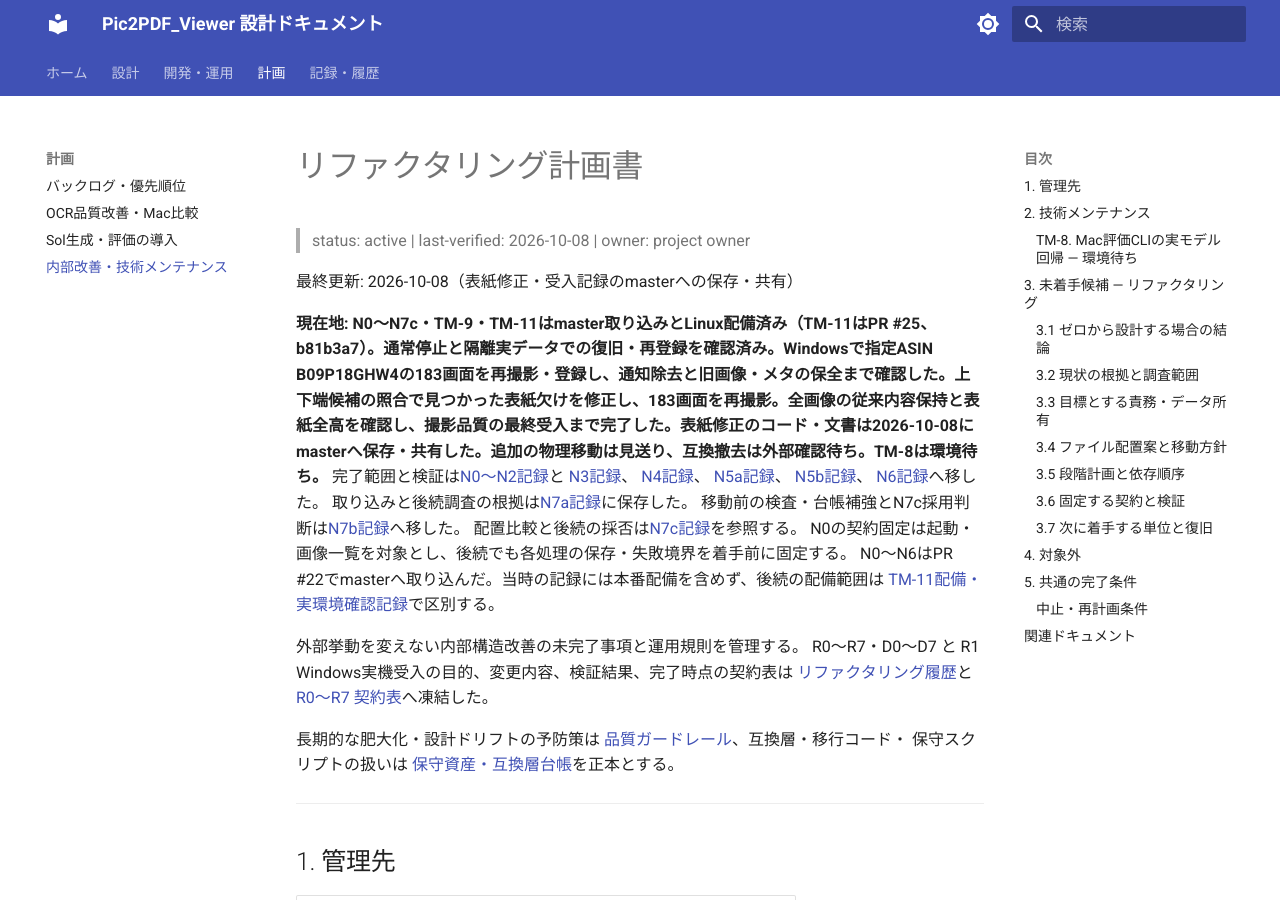
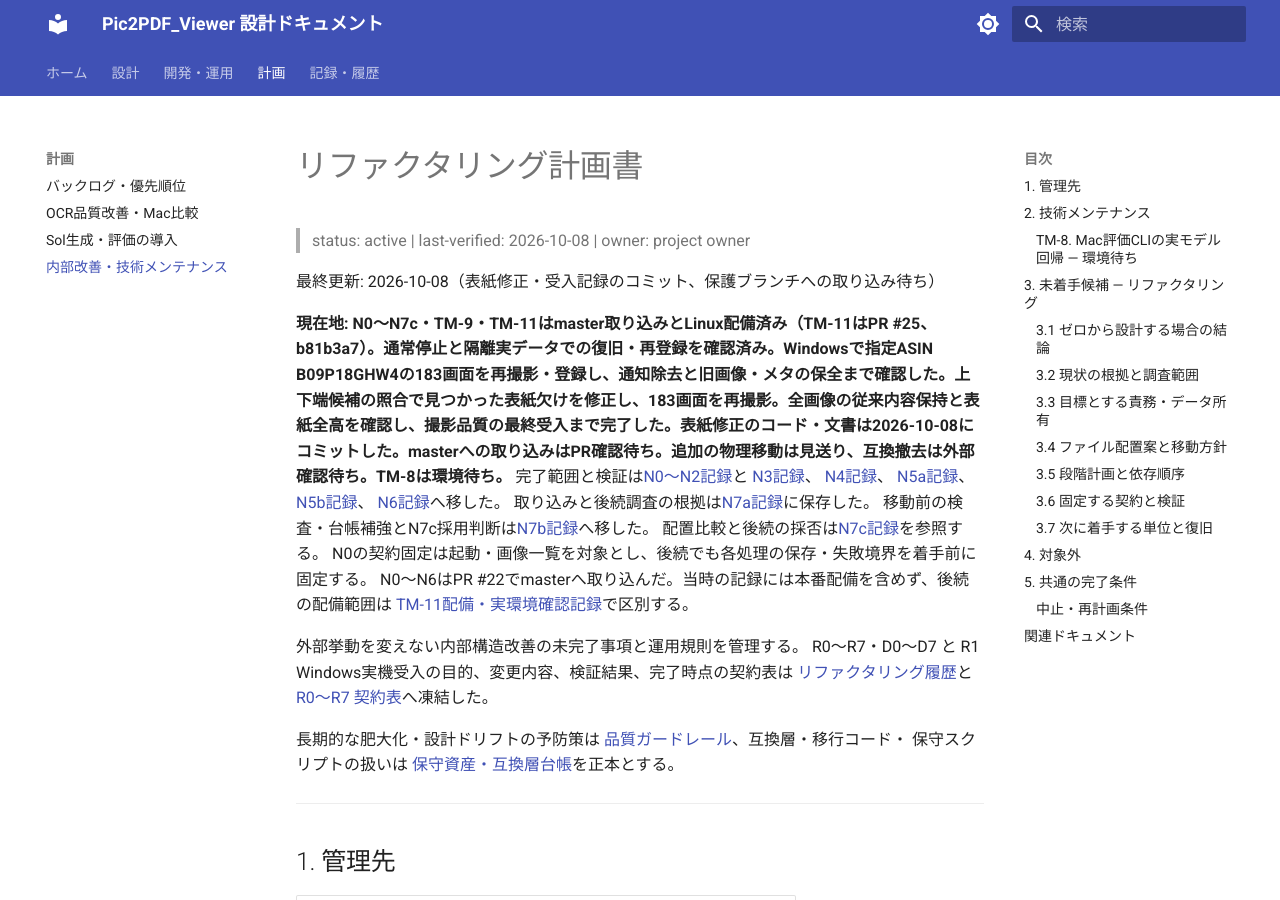
Before and after one commit to kkmmyr/Pic2PDF_Viewer, an MkDocs documentation site: the page built from docs/log/計画/リファクタリング計画書.md, in a window 1280 px wide and 900 px high. Built offline with MkDocs 1.6.1 and Material for MkDocs 9.7.7, drawn with Linux system fonts in a browser that asks for light colours; some of the changed text lies outside the part shown.

Commit message:
docs: clarify protected-branch integration status
Record the required PR path for master and keep stable links to the
Kindle window-selection and cursor lifecycle notes.
MkDocs strict build passed using cached dependencies offline.

Co-Authored-By: Codex GPT-6 <noreply@anthropic.com>

```diff
--- a/docs/log/計画/リファクタリング計画書.md
+++ b/docs/log/計画/リファクタリング計画書.md
@@ -2,9 +2,9 @@
 
 > status: active | last-verified: 2026-10-08 | owner: project owner
 
-最終更新: 2026-10-08（表紙修正・受入記録のmasterへの保存・共有）
+最終更新: 2026-10-08（表紙修正・受入記録のコミット、保護ブランチへの取り込み待ち）
 
-**現在地: N0〜N7c・TM-9・TM-11はmaster取り込みとLinux配備済み（TM-11はPR #25、b81b3a7）。通常停止と隔離実データでの復旧・再登録を確認済み。Windowsで指定ASIN B09P18GHW4の183画面を再撮影・登録し、通知除去と旧画像・メタの保全まで確認した。上下端候補の照合で見つかった表紙欠けを修正し、183画面を再撮影。全画像の従来内容保持と表紙全高を確認し、撮影品質の最終受入まで完了した。表紙修正のコード・文書は2026-10-08にmasterへ保存・共有した。追加の物理移動は見送り、互換撤去は外部確認待ち。TM-8は環境待ち。**
+**現在地: N0〜N7c・TM-9・TM-11はmaster取り込みとLinux配備済み（TM-11はPR #25、b81b3a7）。通常停止と隔離実データでの復旧・再登録を確認済み。Windowsで指定ASIN B09P18GHW4の183画面を再撮影・登録し、通知除去と旧画像・メタの保全まで確認した。上下端候補の照合で見つかった表紙欠けを修正し、183画面を再撮影。全画像の従来内容保持と表紙全高を確認し、撮影品質の最終受入まで完了した。表紙修正のコード・文書は2026-10-08にコミットした。masterへの取り込みはPR確認待ち。追加の物理移動は見送り、互換撤去は外部確認待ち。TM-8は環境待ち。**
 完了範囲と検証は[N0〜N2記録](../../archive/検証/リファクタリング_N0-N2_2026-09-08.md)と
 [N3記録](../../archive/検証/リファクタリング_N3_2026-09-08.md)、
 [N4記録](../../archive/検証/リファクタリング_N4_2026-09-08.md)、
@@ -86,7 +86,7 @@ Windows新規実撮影は指定ASIN `B09P18GHW4`で183画面の通常登録・
 新監査の13 findingsを正常例と確認し、今回jobの警告4行を既読化して撮影品質の受入を完了。
 結果は[表紙修正再撮影受入](../../archive/検証/Kindle表紙修正再撮影受入_B09P18GHW4_2026-09-19.md)、
 修正前の判定は[品質候補照合記録](../../archive/検証/Kindle品質候補照合_B09P18GHW4_2026-09-19.md)へ保存した。
-OCR精度・本文公開はこの受入に含まない。表紙修正コード・文書は2026-10-08にmasterへ保存・共有した。
+OCR精度・本文公開はこの受入に含まない。表紙修正コード・文書は2026-10-08にコミットした。masterへの取り込みはPR確認待ち。
 詳細は[再撮影受入記録](../../archive/検証/Kindle再撮影受入_B09P18GHW4_2026-09-12.md)、
 先行する失敗は[再撮影診断記録](../../archive/検証/Kindle再撮影診断_B09P18GHW4_2026-09-12.md)、
 初回の登録根拠は[初回実撮影記録](../../archive/検証/Kindle実撮影_B09P18GHW4_2026-09-12.md)を参照。
@@ -278,7 +278,7 @@ N7a〜N7cの共有・取り込みはPR #23で完了した。
 TM-9はPR #24、TM-11はPR #25で取り込み、Linux配備・通常停止・隔離コピーでの復旧確認まで完了した。
 Windowsの`B09P18GHW4`は表紙修正・183画面の再撮影・資産保全・撮影品質の最終確認まで完了した。
 [受入記録](../../archive/検証/Kindle表紙修正再撮影受入_B09P18GHW4_2026-09-19.md)を保存済み。
-表紙修正コード・文書のmasterへの保存・共有は2026-10-08に完了した。
+表紙修正コード・文書は2026-10-08にコミットした。masterは必須CIによる保護があるため、PRでの取り込み確認が残る。
 TM-8・互換撤去の外部確認は環境・利用状況の確認後に進める。
 
 追加の物理移動は現時点で採用しない。以下の条件が生じた場合に、project ownerが再評価する。
```
Also changed, not shown: docs/log/変更履歴.md (+5 -0 lines), docs/log/技術知見/Kindle自動撮影_実機知見.md (+2 -0 lines), docs/log/既知の問題.md (+2 -2 lines).
